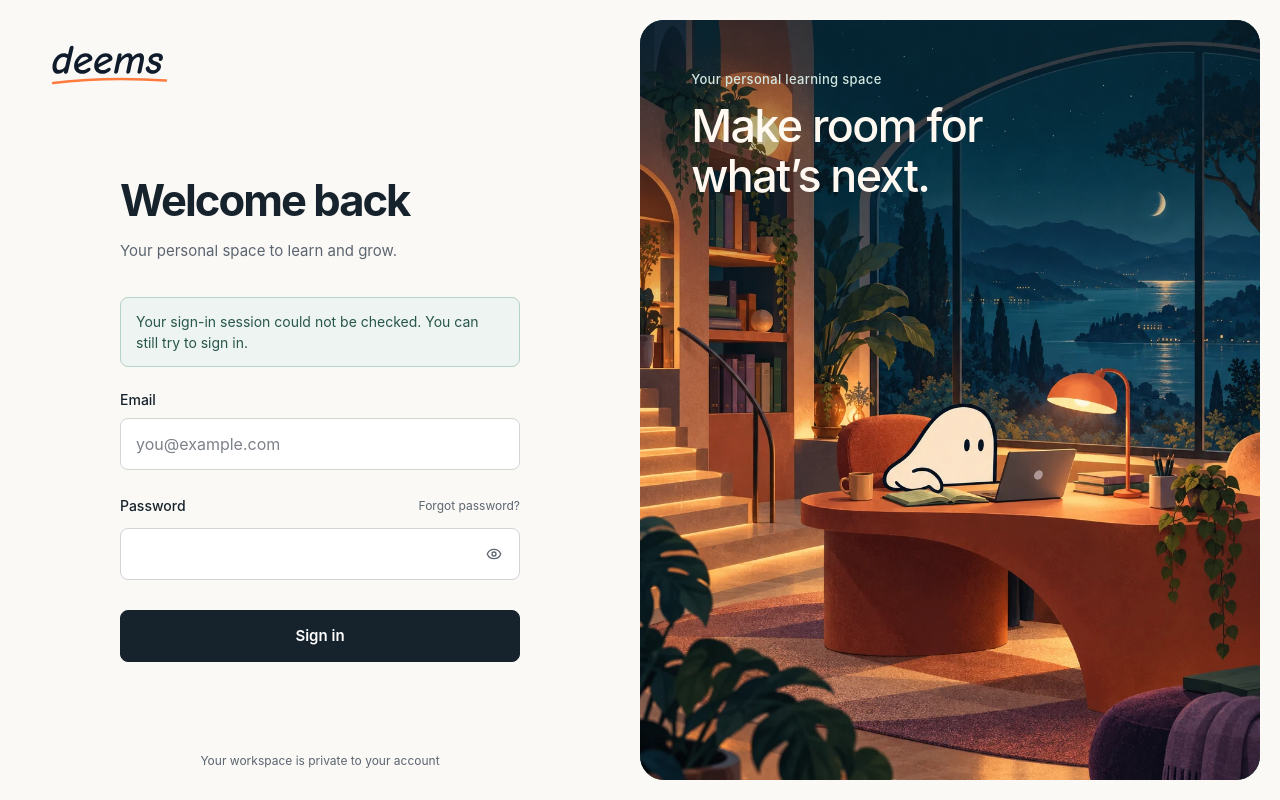
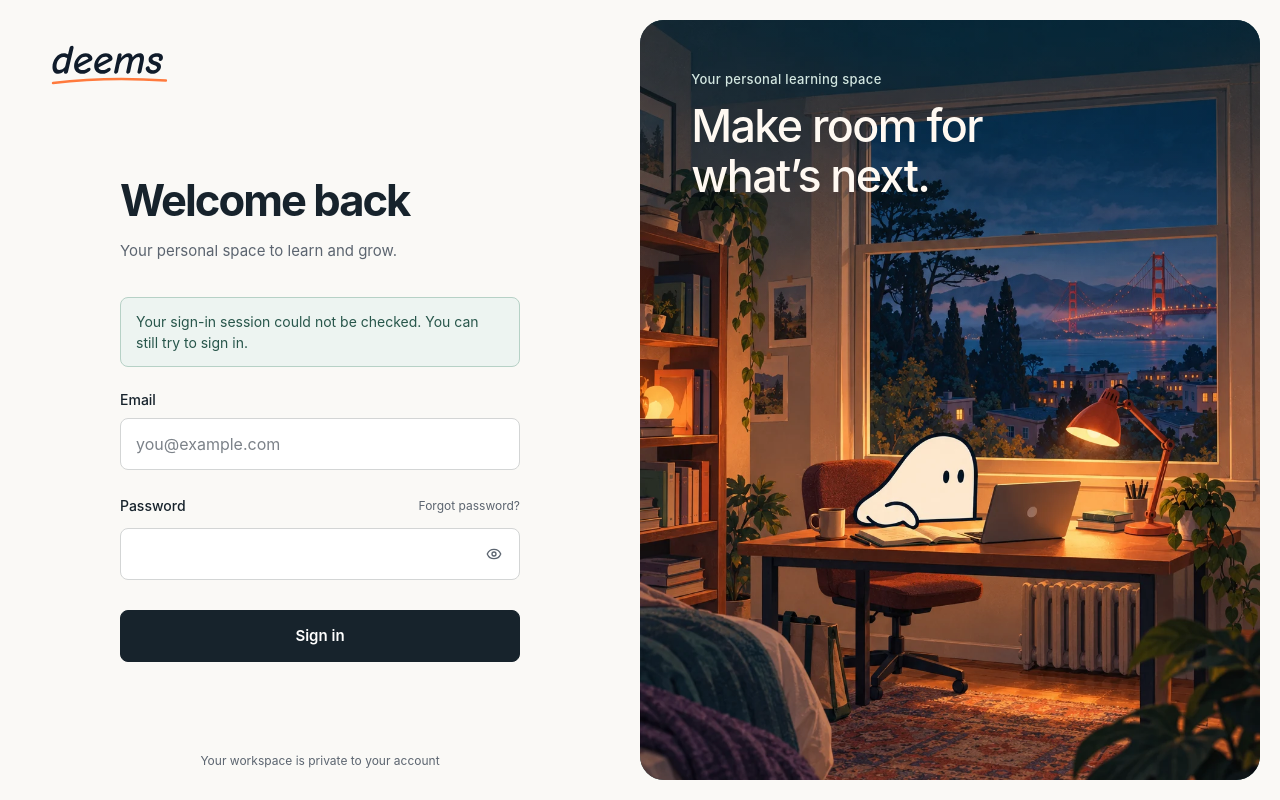
Before and after one commit to stansky/deems, a Next.js app: page /login in a window 1280 px wide. Built offline with nearby package versions, Linux system fonts and the light colour scheme; no server answers.

Commit message:
Replace login artwork with a modest Presidio apartment scene

```diff
--- a/src/app/login/page.tsx
+++ b/src/app/login/page.tsx
@@ -236,8 +236,8 @@ export default function LoginPage() {
         <span>{sessionChecked ? "Your workspace is private to your account" : "Checking sign-in session"}</span>
       </footer>}
     </section>
-    <aside className="deems-login-art-panel" aria-label="An illustrated learning studio">
-      <img className="deems-login-scene" src="/brand/learning-studio.webp" alt="" aria-hidden="true" width="1024" height="1536" fetchPriority="high" />
+    <aside className="deems-login-art-panel" aria-label="An illustrated San Francisco apartment study space">
+      <img className="deems-login-scene" src="/brand/presidio-study.webp" alt="" aria-hidden="true" width="1024" height="1536" fetchPriority="high" />
       <div className="deems-login-scene-copy"><p>Your personal learning space</p><h2>Make room for<br />what’s next.</h2></div>
     </aside>
   </main>;
```
Also changed, not shown: public/brand/learning-studio.webp (deleted), public/brand/presidio-study.webp (added), 1 other file (tests, documents, lock files or other folders).
